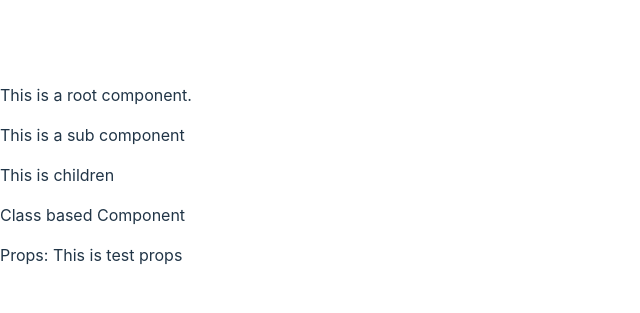
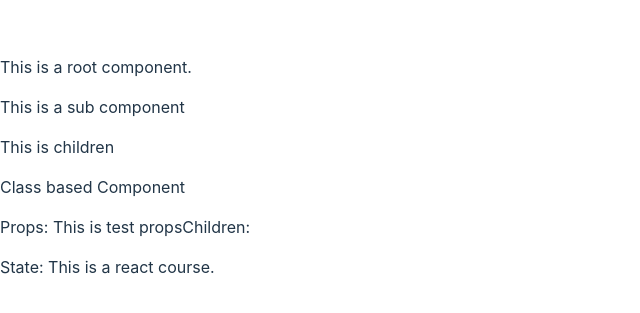
Before and after one commit to NjauSamuel/React_Blog_Project, a React (Vite) app: page / in a window 1280 px wide. Shown: the part 233-546 px from the top of the page, without its empty margins (0-640 px from the left). Built offline with nearby package versions, Linux system fonts and the light colour scheme.

Commit message:
Learnt about State in the markdown.txt

```diff
--- a/src/components/ClassBasedComponent.jsx
+++ b/src/components/ClassBasedComponent.jsx
@@ -1,11 +1,20 @@
 import React from "react";
 
 class ClassBasedComponent extends React.Component{
+    constructor(props){
+        console.log(props);
+        super(props);
+        this.state = {course: "react"}
+    }
     render(){
         return (
             <div>
                 <p>Class based Component</p>
                 <span>Props: {this.props.test}</span>
+
+                <span>Children: {this.props.children}</span>
+
+                <p>State: This is a {this.state.course} course. </p>
             </div>
         )
     }
```
Also changed, not shown: src/A_Lessons.txt (added).
